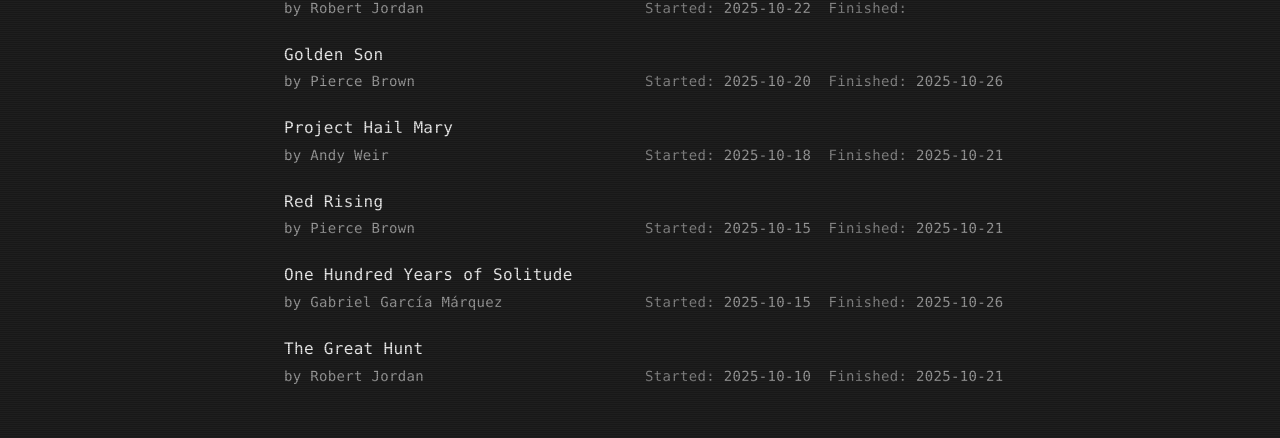
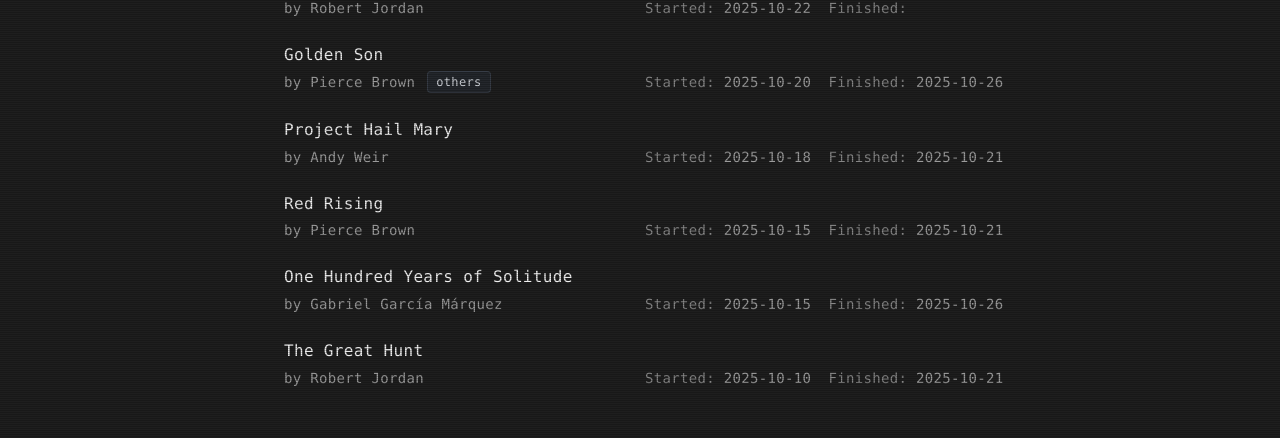
Before and after one commit to ttsujino/ttsujino.github.io, a Next.js app in the folder portfolio/: page /books in a window 1280 px wide. Shown: the part 229-667 px from the top of the page. Built offline with nearby package versions, Linux system fonts and the light colour scheme.

Commit message:
カテゴリラベルを追加

```diff
--- a/portfolio/books/golden-son.md
+++ b/portfolio/books/golden-son.md
@@ -1,6 +1,7 @@
 ---
 title: "Golden Son"
 author: "Pierce Brown"
+category: "others"
 status: "completed"
 startDate: "2025-10-20"
 finishDate: "2025-10-26"
--- a/portfolio/src/app/books/page.tsx
+++ b/portfolio/src/app/books/page.tsx
@@ -4,6 +4,19 @@ import { getSortedBooksData } from "../../lib/books";
 
 export default function BooksPage() {
   const books = getSortedBooksData();
+
+  const getCategoryStyle = (category?: string) => {
+    switch (category) {
+      case 'soft skill':
+        return 'bg-blue-900/30 text-blue-300 border border-blue-700/50';
+      case 'hard skill':
+        return 'bg-green-900/30 text-green-300 border border-green-700/50';
+      case 'others':
+        return 'bg-gray-700/30 text-gray-300 border border-gray-600/50';
+      default:
+        return 'bg-gray-700/30 text-gray-300 border border-gray-600/50';
+    }
+  };
 
   return (
     <PageTransition>
@@ -33,8 +46,13 @@ export default function BooksPage() {
                   )}
                 </div>
                   <div className="flex justify-between items-center gap-4">
-                    <div className="text-terminal-text/60 text-sm">
-                      by {book.author}
+                    <div className="flex items-center gap-3 text-terminal-text/60 text-sm">
+                      <span>by {book.author}</span>
+                      {book.category && (
+                        <span className={`px-2 py-0.5 text-xs rounded whitespace-nowrap ${getCategoryStyle(book.category)}`}>
+                          {book.category}
+                        </span>
+                      )}
                     </div>
                     <div className="text-terminal-text/60 text-sm font-mono whitespace-nowrap">
                       <span className="text-terminal-text/50">Started: </span>
@@ -74,10 +92,17 @@ export default function BooksPage() {
                     )}
                   </div>
 
-                  {/* 著者 */}
-                  <p className="text-sm text-terminal-text/70">
-                    by {book.author}
-                  </p>
+                  {/* 著者とカテゴリ */}
+                  <div className="flex items-center gap-2 flex-wrap">
+                    <p className="text-sm text-terminal-text/70">
+                      by {book.author}
+                    </p>
+                    {book.category && (
+                      <span className={`px-2 py-0.5 text-xs rounded whitespace-nowrap ${getCategoryStyle(book.category)}`}>
+                        {book.category}
+                      </span>
+                    )}
+                  </div>
 
                   {/* 日付 */}
                   <div className="flex gap-4 text-xs text-terminal-text/60 font-mono">
--- a/portfolio/src/lib/books.ts
+++ b/portfolio/src/lib/books.ts
@@ -12,6 +12,7 @@ export interface BookData {
   slug: string;
   title: string;
   author: string;
+  category?: 'soft skill' | 'hard skill' | 'others';
   status?: 'reading' | 'completed';
   startDate?: string;
   finishDate?: string;
@@ -44,6 +45,7 @@ export function getSortedBooksData(): BookData[] {
         slug,
         title: matterResult.data.title || slug,
         author: matterResult.data.author || '',
+        category: matterResult.data.category as 'soft skill' | 'hard skill' | 'others' | undefined,
         status: matterResult.data.status as 'reading' | 'completed' | undefined,
         startDate: matterResult.data.startDate || '',
         finishDate: matterResult.data.finishDate || '',
@@ -89,6 +91,7 @@ export async function getBookData(slug: string): Promise<BookData> {
     slug,
     title: matterResult.data.title || slug,
     author: matterResult.data.author || '',
+    category: matterResult.data.category as 'soft skill' | 'hard skill' | 'others' | undefined,
     status: matterResult.data.status as 'reading' | 'completed' | undefined,
     startDate: matterResult.data.startDate || '',
     finishDate: matterResult.data.finishDate || '',
```
